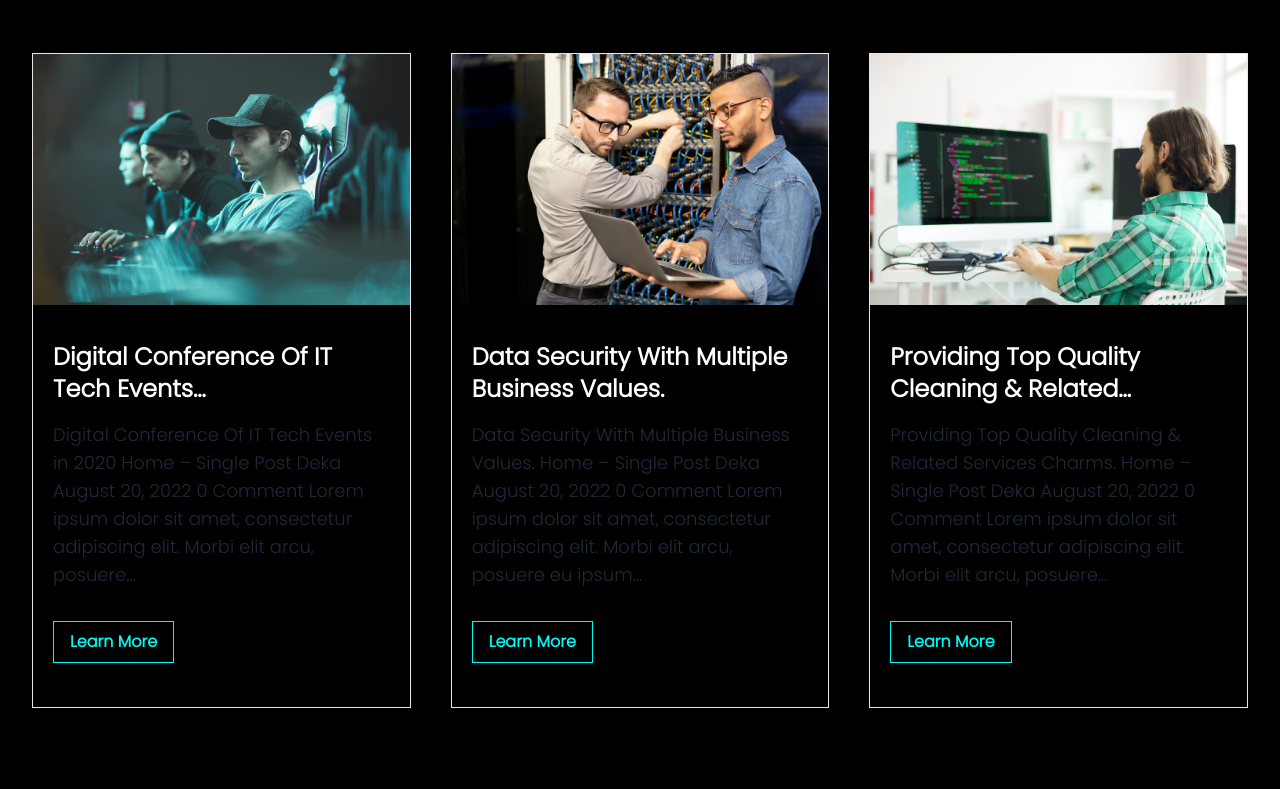
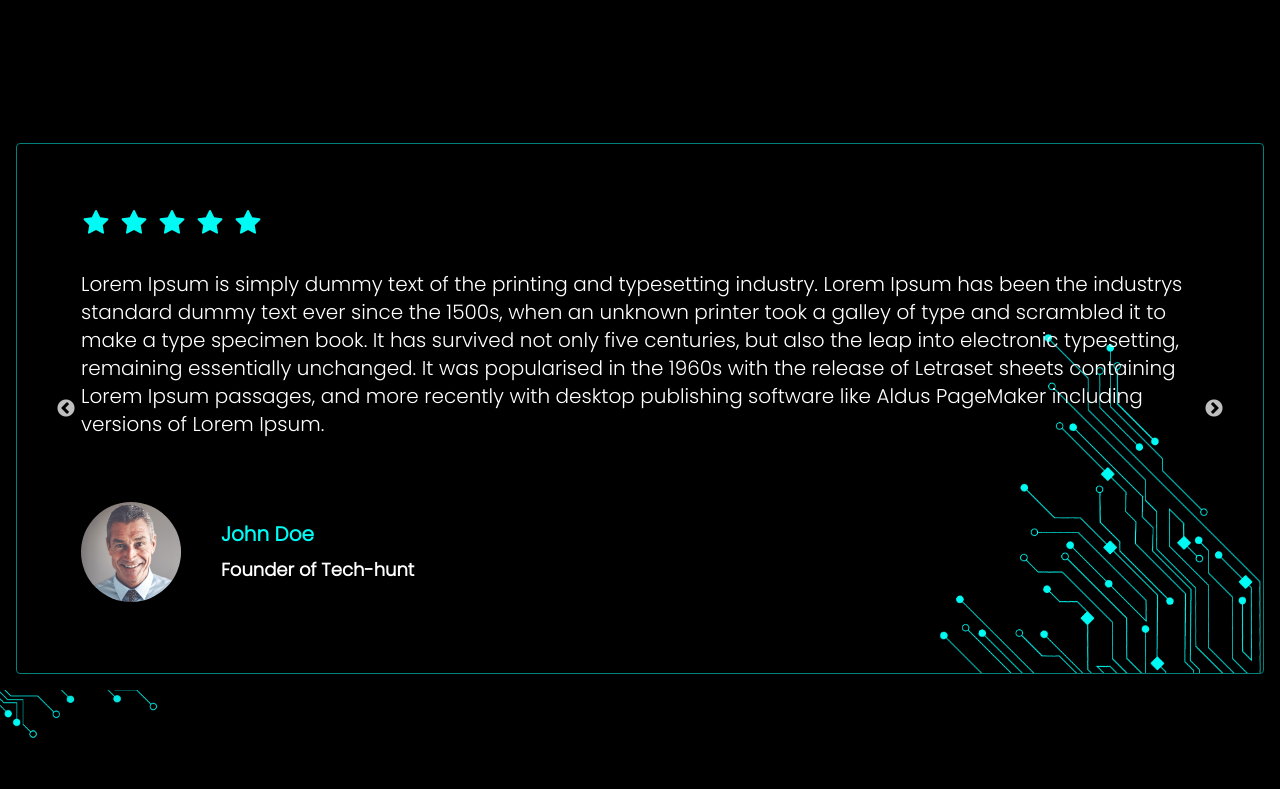
Before and after one commit to devAzharul/TECH-HUNT, a Next.js app: page / in a window 1280 px wide. Shown: the part 1691-2480 px from the top of the page. Built offline with nearby package versions, Linux system fonts and the light colour scheme.

Commit message:
added comment components

```diff
--- a/components/Blog/Blog.js
+++ b/components/Blog/Blog.js
@@ -22,7 +22,7 @@ const Blog = () => {
         },
     ]
     return (
-        <div className="my-16 p-8">
+        <div className="my-16 p-8 bg-black">
             <h1 className={`primaryText text-sm font-semibold text-center`}>Our Blog</h1>
             <h2 className="font-bold text-4xl text-white my-4 text-center">Latest <span className="primaryText">News & Articles</span></h2>
             <div className='grid grid-cols-1 md:grid-cols-2 lg:grid-cols-3 gap-10 mt-12'>
--- /dev/null
+++ b/components/Comment/Comment.js
@@ -0,0 +1,76 @@
+import React from 'react';
+import Slider from 'react-slick';
+import { AiFillStar } from "react-icons/ai";
+import Image from 'next/image';
+import commentOne from '../../Assests/Images/comment-1.jpg'
+import styles from '@/styles/Comment/Comment.module.css'
+const Comment = () => {
+    const settings = {
+        dots: true,
+        infinite: true,
+        speed: 500,
+        slidesToShow: 1,
+        slidesToScroll: 1
+    };
+    return (
+        <div className={`my-20 mx-auto  p-4 bg-black`}>
+            <div className={`p-16 rounded shadow-2xl border border-[#028079] ${styles.container}`}>
+                <Slider {...settings}>
+                    <div>
+                        <div className='flex gap-2'>
+                            <AiFillStar className='primaryText h-[30px] w-[30px]' />
+                            <AiFillStar className='primaryText h-[30px] w-[30px]' />
+                            <AiFillStar className='primaryText h-[30px] w-[30px]' />
+                            <AiFillStar className='primaryText h-[30px] w-[30px]' />
+                            <AiFillStar className='primaryText h-[30px] w-[30px]' />
+                        </div>
+                        <h3 className={`my-8 text-xl text-white`}>Lorem Ipsum is simply dummy text of the printing and typesetting industry. Lorem Ipsum has been the industrys standard dummy text ever since the 1500s, when an unknown printer took a galley of type and scrambled it to make a type specimen book. It has survived not only five centuries, but also the leap into electronic typesetting, remaining essentially unchanged. It was popularised in the 1960s with the release of Letraset sheets containing Lorem Ipsum passages, and more recently with desktop publishing software like Aldus PageMaker including versions of Lorem Ipsum.</h3>
+                        <div className='flex gap-10 mt-16 items-center'>
+                            <Image src={commentOne} alt='Image of commenter' className='w-[100px] h-[100px] rounded-full' />
+                            <div>
+                                <h2 className='primaryText font-bold mb-2 text-xl'>John Doe</h2>
+                                <h3 className='font-semibold text-white text-lg' >Founder of Tech-hunt</h3>
+                            </div>
+                        </div>
+                    </div>
+                    <div>
+                        <div className='flex gap-2'>
+                            <AiFillStar className='primaryText h-[30px] w-[30px]' />
+                            <AiFillStar className='primaryText h-[30px] w-[30px]' />
+                            <AiFillStar className='primaryText h-[30px] w-[30px]' />
+                            <AiFillStar className='primaryText h-[30px] w-[30px]' />
+                            <AiFillStar className='primaryText h-[30px] w-[30px]' />
+                        </div>
+                        <h3 className='my-8 text-xl text-white'>Lorem Ipsum is simply dummy text of the printing and typesetting industry. Lorem Ipsum has been the industrys standard dummy text ever since the 1500s, when an unknown printer took a galley of type and scrambled it to make a type specimen book. It has survived not only five centuries, but also the leap into electronic typesetting, remaining essentially unchanged. It was popularised in the 1960s with the release of Letraset sheets containing Lorem Ipsum passages, and more recently with desktop publishing software like Aldus PageMaker including versions of Lorem Ipsum.</h3>
+                        <div className='flex gap-10 mt-16 items-center'>
+                            <Image src={commentOne} alt='Image of commenter' className='w-[100px] h-[100px] rounded-full' />
+                            <div>
+                                <h2 className='primaryText font-bold mb-2 text-xl'>John Doe</h2>
+                                <h3 className='font-semibold text-white text-lg' >Founder of Tech-hunt</h3>
+                            </div>
+                        </div>
+                    </div>
+                    <div>
+                        <div className='flex gap-2'>
+                            <AiFillStar className='primaryText h-[30px] w-[30px]' />
+                            <AiFillStar className='primaryText h-[30px] w-[30px]' />
+                            <AiFillStar className='primaryText h-[30px] w-[30px]' />
+                            <AiFillStar className='primaryText h-[30px] w-[30px]' />
+                            <AiFillStar className='primaryText h-[30px] w-[30px]' />
+                        </div>
+                        <h3 className='my-8 text-xl text-white'>Lorem Ipsum is simply dummy text of the printing and typesetting industry. Lorem Ipsum has been the industrys standard dummy text ever since the 1500s, when an unknown printer took a galley of type and scrambled it to make a type specimen book. It has survived not only five centuries, but also the leap into electronic typesetting, remaining essentially unchanged. It was popularised in the 1960s with the release of Letraset sheets containing Lorem Ipsum passages, and more recently with desktop publishing software like Aldus PageMaker including versions of Lorem Ipsum.</h3>
+                        <div className='flex gap-10 mt-16 items-center'>
+                            <Image src={commentOne} alt='Image of commenter' className='w-[100px] h-[100px] rounded-full' />
+                            <div>
+                                <h2 className='primaryText font-bold mb-2 text-xl'>John Doe</h2>
+                                <h3 className='font-semibold text-white text-lg' >Founder of Tech-hunt</h3>
+                            </div>
+                        </div>
+                    </div>
+                </Slider>
+            </div>
+        </div>
+    );
+};
+
+export default Comment;
--- a/components/Layout.js
+++ b/components/Layout.js
@@ -17,7 +17,7 @@ const Layout = ({ title, children }) => {
       </Head>
       <div className="min-h-screen flex flex-col justify-between">
         <Navbar />
-        <main className="m-auto mt-0 w-full">{children}</main>
+        <main className="m-auto mt-0 w-full main-bg">{children}</main>
         <Footer />
       </div>
     </>
--- a/components/PaymentPlan/PaymentPlan.js
+++ b/components/PaymentPlan/PaymentPlan.js
@@ -21,7 +21,7 @@ const PaymentPlan = () => {
         },
     ]
     return (
-        <div className="my-16 p-8">
+        <div className="my-16 px-8 bg-black py-16">
             <h1 className={`primaryText text-sm font-semibold text-center`}>Pricing Plan</h1>
             <h2 className="font-bold text-4xl text-white my-4 text-center">Choose Your <span className="primaryText">Plan</span></h2>
             <div className="grid gap-5 grid-cols-1 md:grid-cols-2 lg:grid-cols-3 text-center">
--- a/components/Services/ServiceProvider.js
+++ b/components/Services/ServiceProvider.js
@@ -4,7 +4,7 @@ import serviceOne from '../../Assests/Images/service-1.png'
 import serviceTwo from '../../Assests/Images/service-2.png'
 import serviceThree from '../../Assests/Images/service-3.png'
 import serviceFour from '../../Assests/Images/service-4.png'
-// import { FaBeer } from "@react-icons/all-files/fa/FaBeer";
+import {AiOutlineArrowRight} from 'react-icons/ai'
 const ServiceProvider = () => {
     const services = [
         {
@@ -31,10 +31,11 @@ const ServiceProvider = () => {
     return (
         <div className='grid gap-10 grid-cols-1 md:grid-cols-2 lg:grid-cols-4 p-8 my-16'>
             {
-                services.map((service,index) =>  <div key={index} className='py-16 border px-4'>
+                services.map((service,index) =>  <div key={index} className='py-16 border px-4 bg-black/[.8]'>
                          <Image src={service.img} alt="services image" className='h-[60px] w-[70px] mb-6 mx-auto'/>
                         <h2 className='my-2 text-white text-2xl font-semibold'>{service.name}</h2>
                         <p className='text-base-500 text-lg font-medium'>{service.about}</p>
+                        <AiOutlineArrowRight size={32} className='text-white mt-12'/>
                     </div> )
             }
         </div>
--- a/pages/blog.js
+++ b/pages/blog.js
@@ -1,9 +1,10 @@
+import Blog from '@/components/Blog/Blog';
 import Layout from '@/components/Layout';
 import React from 'react';
 const contact = () => {
     return (
         <Layout title="blogs">
-            <h>OUr blogs</h>
+            <Blog/>
         </Layout>
     );
 };
--- a/pages/index.js
+++ b/pages/index.js
@@ -1,4 +1,5 @@
 import Blog from "@/components/Blog/Blog";
+import Comment from "@/components/Comment/Comment";
 import Layout from "@/components/Layout";
 import PaymentPlan from "@/components/PaymentPlan/PaymentPlan";
 import ServiceProvider from "@/components/Services/ServiceProvider";
@@ -8,9 +9,10 @@ import TrustedBrands from "@/components/TrustedBrands/TrustedBrands";
 export default function Home() {
   return (
     <Layout title="Home" >
+      <ServiceProvider />
       <TrustedBrands />
-      <ServiceProvider />
       <PaymentPlan />
+      <Comment />
       <Blog />
     </Layout>
   );
--- /dev/null
+++ b/styles/Comment/Comment.module.css
@@ -0,0 +1,6 @@
+.container{
+    background-image: url("../../Assests/Images/footerBackground.png");
+    background-position: center;
+    background-repeat: no-repeat;
+    background-size: cover;
+}
--- a/styles/globals.css
+++ b/styles/globals.css
@@ -25,7 +25,7 @@ body{
     color: #00FBF4;
     font-weight: 700;
     border: 1px solid #00FBF4;
-    padding: .5rem 1rem;
+    padding: .7rem 1.5rem;
     margin: 1.5rem 0;
     transition: all ease-in-out .4s;
 }
@@ -35,3 +35,11 @@ body{
     border: none;
     transform: scale(.9);
 }
+
+.main-bg{
+    background-image: url("../Assests/Images/backImage.png");
+    background-position: center;
+    background-repeat: no-repeat;
+    background-size: cover;
+    background-attachment: fixed;
+}
```
Also changed, not shown: Assests/Images/comment-1.jpg (renamed from Assests/Images/team9.jpg).
